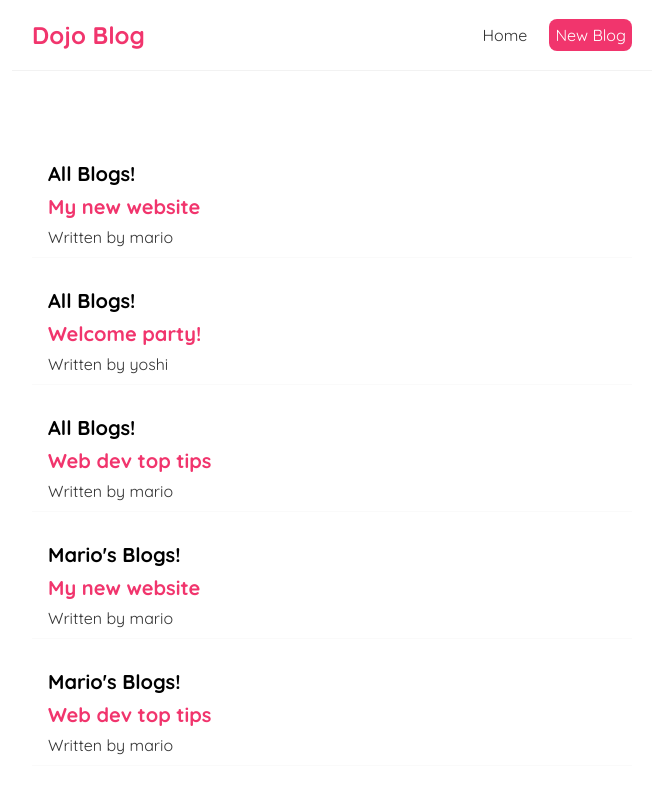
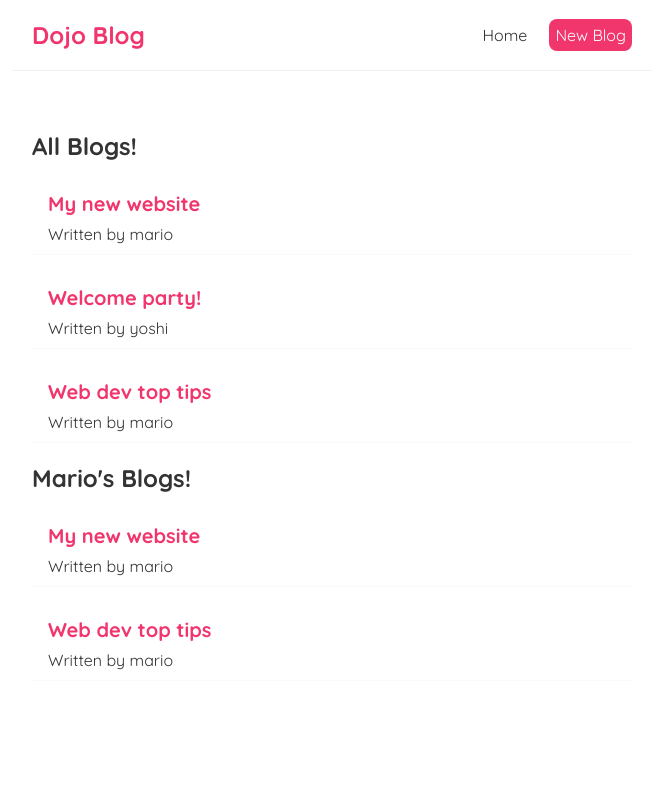
Before and after one commit to Anahidhemmat/React, a React (Create React App) app in the folder Ninja-tutorial/dojo-blog/: page / in a window 1280 px wide. Shown: the top 792 px of the page, without its empty margins (308-971 px from the left). Built offline with nearby package versions, Linux system fonts and the light colour scheme.

Commit message:
Reusing Components

```diff
--- a/Ninja-tutorial/dojo-blog/src/BlogList.js
+++ b/Ninja-tutorial/dojo-blog/src/BlogList.js
@@ -2,15 +2,9 @@ const BlogList = ({ blogs, title }) => {
   //   const blogs = props.blogs;
   return (
     <div className="blog-list">
+      <h2>{title}</h2>
       {blogs.map((blog) => (
         <div className="blog-preview" key={blog.id}>
-          <h2
-            style={{
-              color: "black",
-            }}
-          >
-            {title}
-          </h2>
           <h2>{blog.title}</h2>
           <p>Written by {blog.author}</p>
         </div>
```
